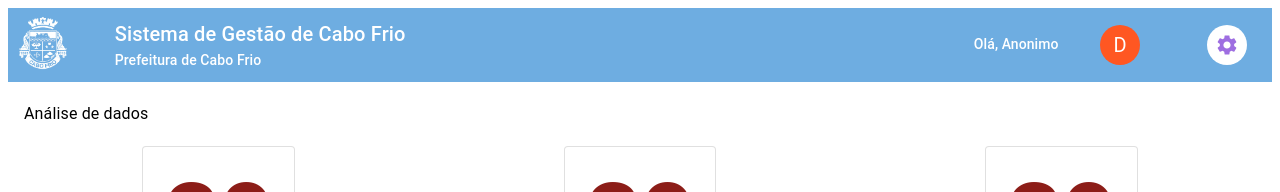
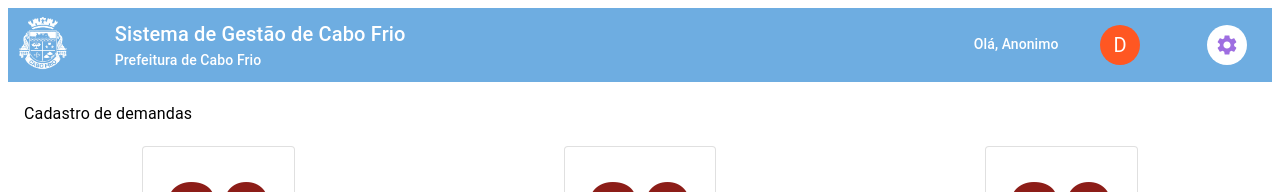
Before and after one commit to Duerton/gestao_demanda, a Next.js app: page / in a window 1280 px wide. Shown: the top 192 px of the page. Built offline with nearby package versions, Linux system fonts and the light colour scheme.

Commit message:
add link to menu button

```diff
--- a/src/components/MenuButton.tsx
+++ b/src/components/MenuButton.tsx
@@ -1,10 +1,11 @@
-import { List, ListItemButton, ListItemText, Menu, MenuItem } from "@mui/material";
+import { Link, List, ListItemButton, ListItemText, Menu, MenuItem } from "@mui/material";
+
 import React, { useState } from "react";
 
 const options = [
-  'Inicio',
-  'Análise de dados',
-  'Gestão de demandas'
+  { pagina: 'Inicio', href: '/inicio' },
+  { pagina: 'Cadastro de demandas', href: '/cadastro'},
+  { pagina: 'Lista de demandas', href: '/listademanda'}
 ];
 
 const MenuButton = () => {
@@ -42,7 +43,7 @@ const MenuButton = () => {
           onClick={handleClickListItem}
         >
           <ListItemText
-            primary={options[selectedIndex]}
+            primary={options[selectedIndex].pagina}
           />
         </ListItemButton>
       </List>
@@ -56,14 +57,19 @@ const MenuButton = () => {
           role: 'listbox',
         }}
         >
-        {options.map((option, index) => (
-          <MenuItem
-          key={option}
-          selected={index === selectedIndex}
-          onClick={(event) => handleMenuItemClick(event, index)}
+        {options.map((option) => (
+          <Link
+            key={option.pagina}
+            href={option.href}
+            underline="none"
+            color="black"
           >
-            {option}
-          </MenuItem>
+            <MenuItem
+            onClick={handleClose}
+            >
+              {option.pagina}
+            </MenuItem>
+          </Link>
         ))}
       </Menu>
     </div>
```
